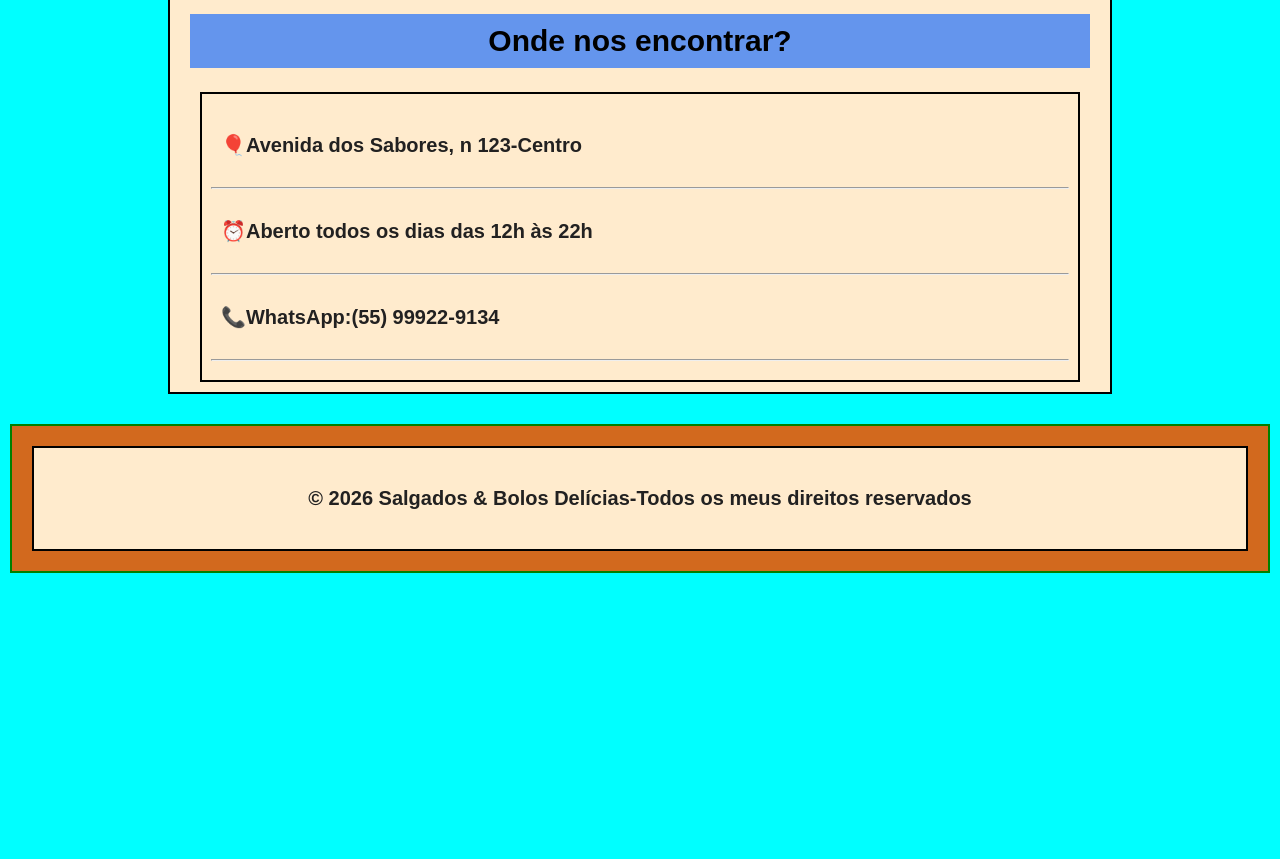
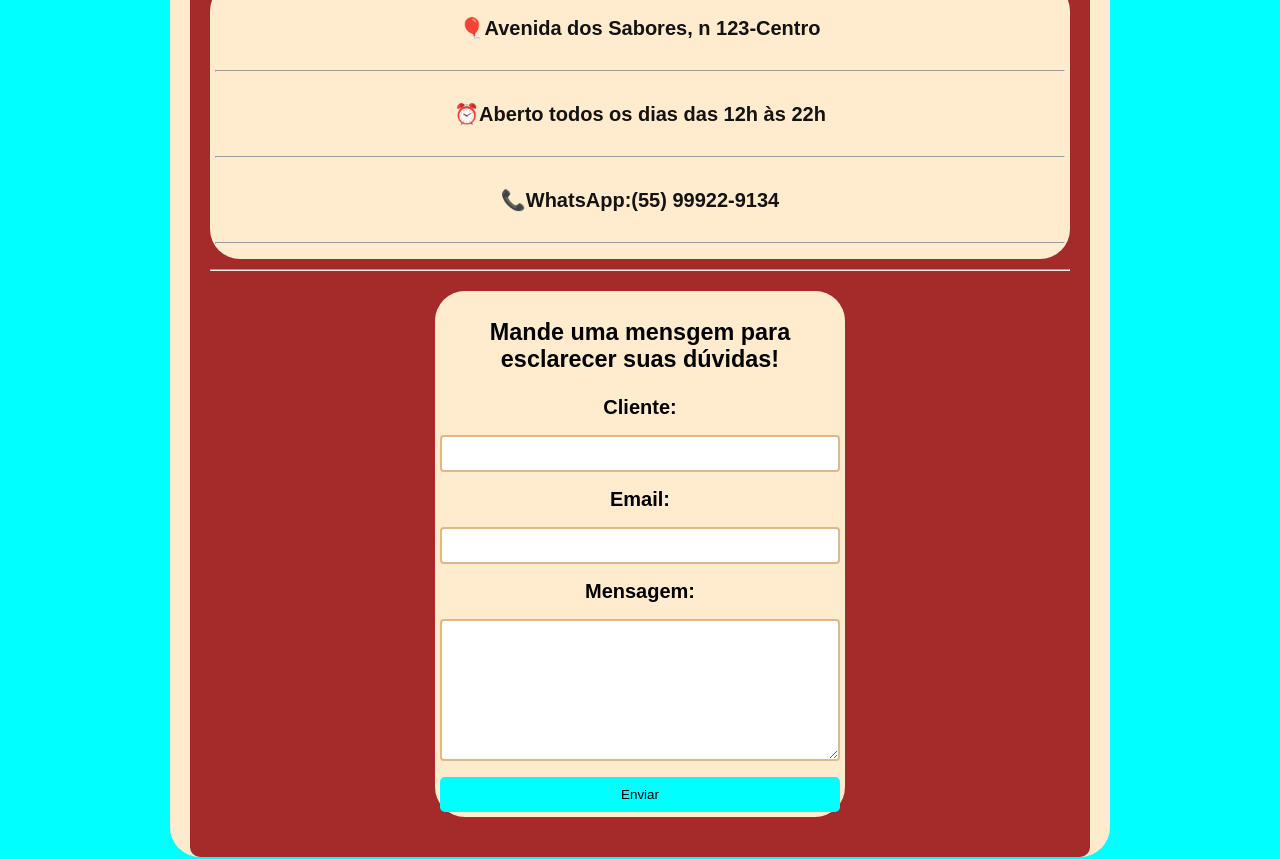
Before and after one commit to pvmcabral2005-crea/Curso-WEB, a plain HTML site: page Aula 9/Site exercicio.html in a window 1280 px wide. Shown: the part 954-1813 px from the top of the page. Before the commit the page ends 1537 px from the top, so only its background shows below. Drawn offline with Linux system fonts and the light colour scheme.

Commit message:
Inclusão de formulários

```diff
--- a/Aula 8/style.css
+++ b/Aula 8/style.css
@@ -7,6 +7,20 @@
       padding:10px;
       border: 2px solid;}
 
+div {
+      background-color:cornsilk;
+      padding:20px;
+      margin:8px;
+      border:1px solid black;
+      border-radius: 50px;
+}
+
+.grid-imagens{
+      padding:24px;
+      background-color: aqua;
+      background-image: none;
+      border-radius: 30px;;
+}
 h1{background-color:rgb(167, 103, 7);
    font-family:'Gill Sans', 'Gill Sans MT', Calibri, 'Trebuchet MS', sans-serif;
    font-size:20px;}
--- a/Aula 9/Site exercicio.html
+++ b/Aula 9/Site exercicio.html
@@ -82,8 +82,26 @@
                     <hr>
                     <p>📞WhatsApp:(55) 99922-9134</p>
                     <hr>
+
+                </div>
+                <hr>
+                <div class="formulario">
+                     <h3>Mande uma mensgem para esclarecer suas dúvidas!</h3>
+                    <form action="#" method="post">
+                        <label for="nome">Cliente:</label>
+                        <input type="text" id="nome" name="nome" required>
+                        <label for="email" id="email" name="email" required>Email:</label>
+                        <input type="email">
+                        <label for="mensagem">Mensagem:</label>
+                        <textarea id="mensagem" name="mensagem" rows="8" required></textarea>
+
+                        <button type="submit">Enviar</button>
+
+                    </form>
                 </div>
             </section>
+
+
     </main>
 
     <footer>
--- /dev/null
+++ b/Aula 9/script.js
@@ -0,0 +1 @@
+function mostrarmensagem() {alert("Clicou no botão"
--- a/Aula 9/style.css
+++ b/Aula 9/style.css
@@ -1,6 +1,5 @@
-body {
+body {background-color: cyan;
     font-family:Arial,sans-serif;
-    background-color: cyan;
     margin: 0;
     padding: 10px;
     color:black;
@@ -38,11 +37,35 @@
     border: 1px solid green;
     text-align: center;
 }
+.formulario {
+    max-width:400px;
+    margin:20px auto;
+}
+
+.formulario form {
+    display:flex;
+    flex-direction:column;
+    gap:16px;
+}
+
+.formulario input,.formulario textarea {
+    padding:9px;
+    border: 2px solid burlywood;
+    border-radius: 4px;
+}
+
+.formulario button{
+    background-color:aqua;
+    padding:10px;
+    color:black;
+    border: none;
+    border-radius:5px;
+}
 
 .grid-sabores {
     display:flex;
     justify-content:center;
-    gap: 20px;
+    gap: 24px;
 }
 
 .card-sabores {
@@ -52,12 +75,19 @@
     font-size:15px;
 
 }
+.sobre,.contato{
+    background-color: brown;
+    margin-bottom:30px;
+    padding:20px;
+    border-radius:10px;
+}
 
 div {
     background-color:blanchedalmond;
-    padding: 9px;
-    margin: 10px;
-    border: 2px solid;
+    text-align: center;
+    border-radius:30px;
+    padding: 5px;
+    border:18px;
 }
 
 h1,h2 {
@@ -68,16 +98,17 @@
 }
 
 p {
-    color: rgb(34, 33, 33);
+    color: rgb(20, 18, 18);
     font-family: Arial, Helvetica, sans-serif;
     font-size: 20px;
+    text-align:center;
     padding: 10px;
 }
 
 footer {
     background-color: chocolate;
+    color:white;
     padding: 10px;
-    border: 2px solid green;
+    margin-top:50px;
     text-align: center;
-    font-size: 5px;
 }
```
Also changed, not shown: Aula 8/Nova atividade.html (+8 -0 lines).
